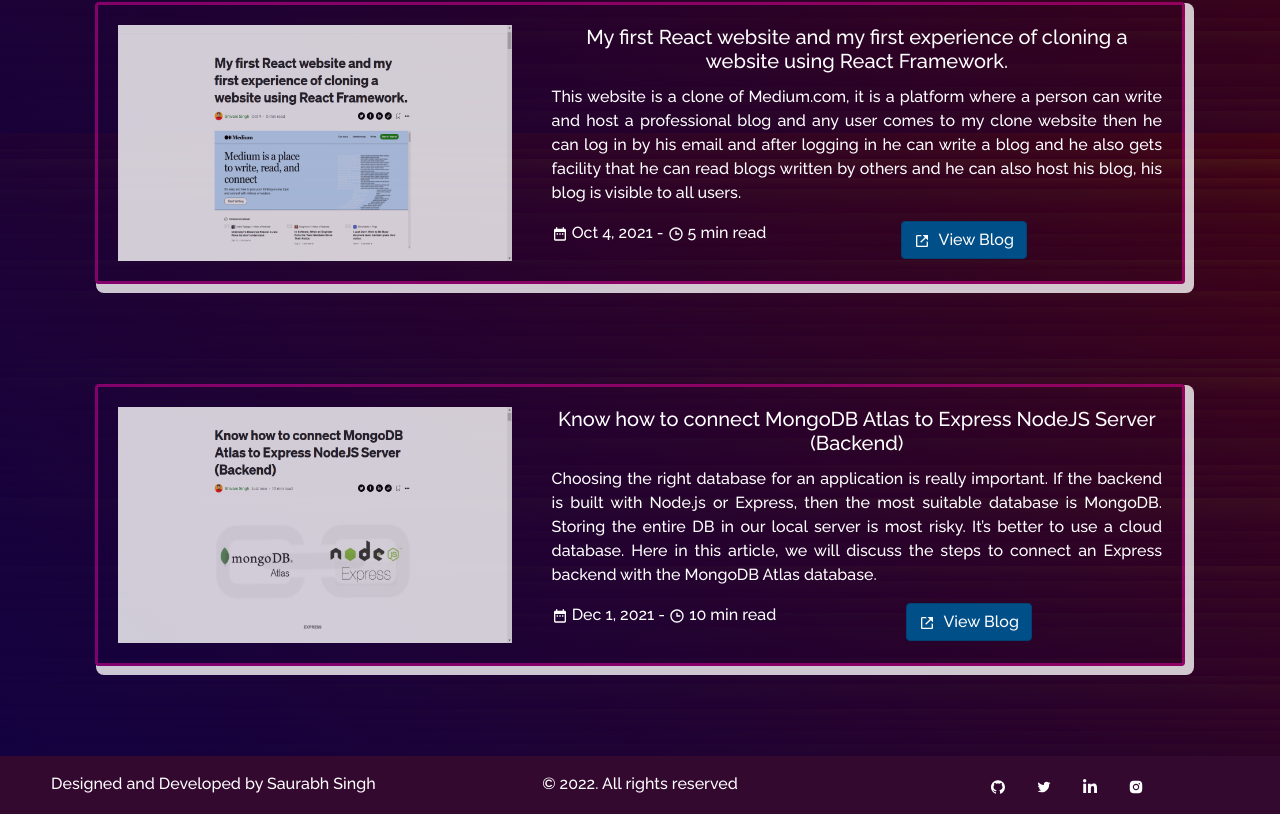
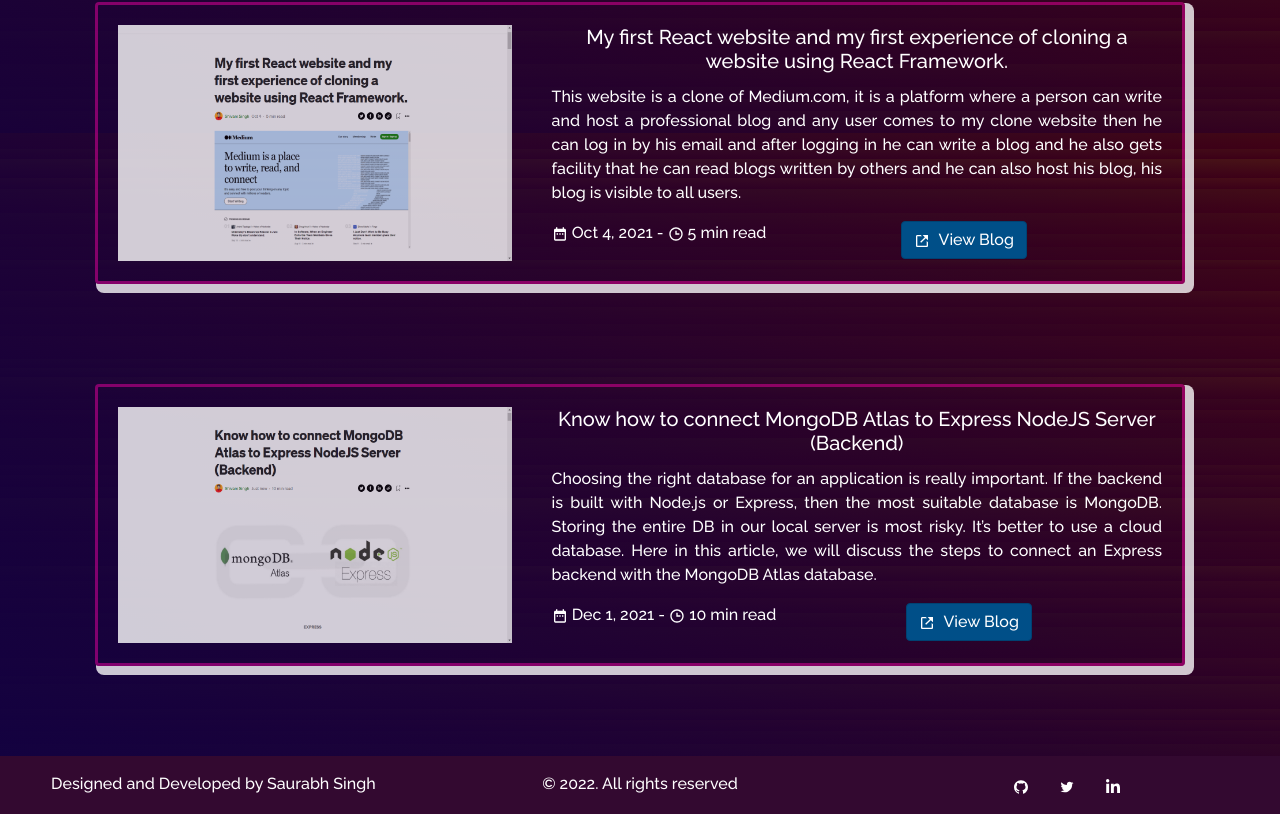
Before and after one commit to SaurabhSinghRbz/my-portfolio, a React (Create React App) app: page /blog in a window 1280 px wide. Shown: the part 667-1481 px from the top of the page. Built offline with nearby package versions, Linux system fonts and the light colour scheme.

Commit message:
removing instagram from footer

```diff
--- a/src/components/Footer.js
+++ b/src/components/Footer.js
@@ -50,16 +50,6 @@ function Footer() {
                 <FaLinkedinIn />
               </a>
             </li>
-            <li className="social-icons">
-              <a
-                href="https://www.instagram.com/saurabh.1602/"
-                style={{ color: "white" }}
-                target="_blank"
-                rel="noopener noreferrer"
-              >
-                <AiFillInstagram />
-              </a>
-            </li>
           </ul>
         </Col>
       </Row>
```
Also changed, not shown: 1 other file (tests, documents, lock files or other folders).
